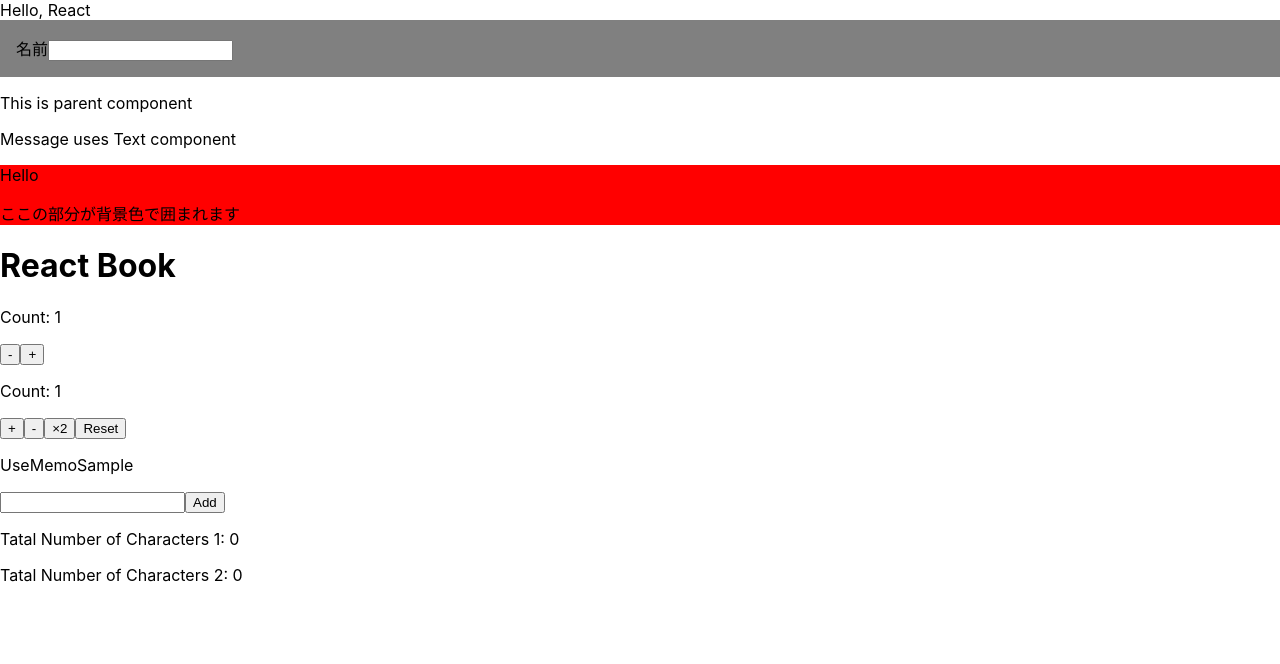
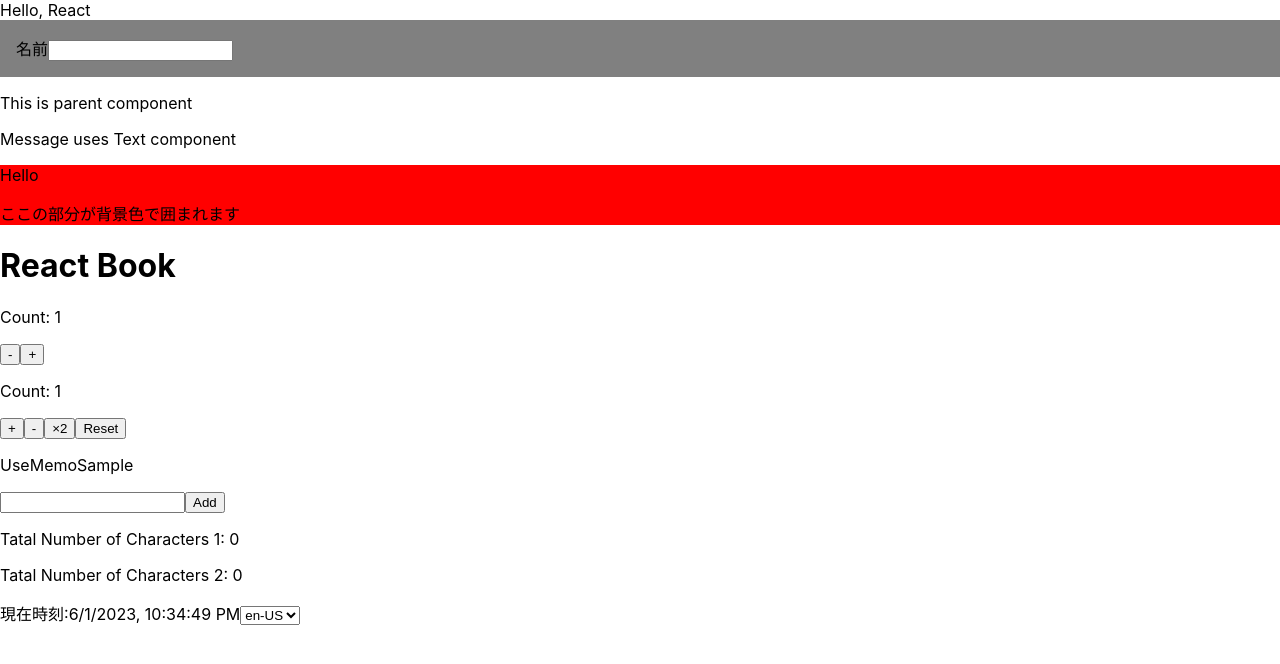
Before and after one commit to ai-biz20-sasaki/practical-react-nextjs, a React (Create React App) app: page / in a window 1280 px wide. Shown: the top 664 px of the page. Built offline with nearby package versions, Linux system fonts and the light colour scheme.

Commit message:
add Clock component

```diff
--- /dev/null
+++ b/src/components/Clock.tsx
@@ -0,0 +1,68 @@
+import React, { useState, useEffect } from "react"
+//タイマーが呼び出される周期を1秒にする
+const UPDATE_CYCLR = 1000
+//localestorageで使用するキー
+const KEY_LOCALE = 'KEY_LOCALE'
+
+enum Locale {
+  US = 'en-US',
+  JP = 'ja-JP',
+}
+
+const getLocaleFromString = (text: String) => {
+  switch (text) {
+    case Locale.US:
+      return Locale.US
+    case Locale.JP:
+      return Locale.JP
+    default:
+      return Locale.US
+  }
+}
+
+export const Clock = () => {
+  const [timestamp, setTimestamp] = useState(new Date())
+  const [locale, setLocale] = useState(Locale.US)
+
+  //タイマーをセットするための副作用
+  useEffect(() => {
+    //タイマーのセット
+    const timer = setInterval(() => {
+      setTimestamp(new Date())
+    }, UPDATE_CYCLR)
+    //クリーンアップ関数を渡し、アンマウント時にタイマーの解除をする
+    return () => {
+      clearInterval(timer)
+    }
+    //初期描画時のみ実行する
+  }, [])
+
+  //localStorageから値を読み込みための副作用
+  useEffect(() => {
+    const savedLocal = localStorage.getItem(KEY_LOCALE)
+    if ( savedLocal !== null) {
+      setLocale(getLocaleFromString(savedLocal))
+    }
+  }, [])
+
+  //localeが変化した時に、localStorageに値を保存するための副作用
+  useEffect(() => {
+    localStorage.setItem(KEY_LOCALE, locale)
+    //依存配列にlocaleを渡し、localeが変化する度に実行するようにする
+  }, [locale])
+
+  return (
+    <div>
+      <p>
+        <span id="current-time-label">現在時刻</span>
+        <span>:{timestamp.toLocaleString(locale)}</span>
+        <select
+          value={locale}
+          onChange={(e) => setLocale(getLocaleFromString(e.target.value))}>
+          <option value="en-US">en-US</option>
+          <option value="ja-JP">ja-JP</option>
+        </select>
+      </p>
+    </div>
+  )
+}
--- a/src/index.tsx
+++ b/src/index.tsx
@@ -14,6 +14,7 @@
 import { FizzBuzz02 } from './components/FizzBuzz02';
 import { Memorization } from './components/UseCallbackSample';
 import { UseMemoSample } from './components/UseMemoSample';
+import { Clock } from './components/Clock';
 
 const root = ReactDOM.createRoot(
   document.getElementById('root') as HTMLElement
@@ -29,6 +30,7 @@
     <Counter initialValue={1} />
     <Counter02 initialValue={1} />
     <UseMemoSample />
+    <Clock />
   </div>
 //  </React.StrictMode>
 );
```
